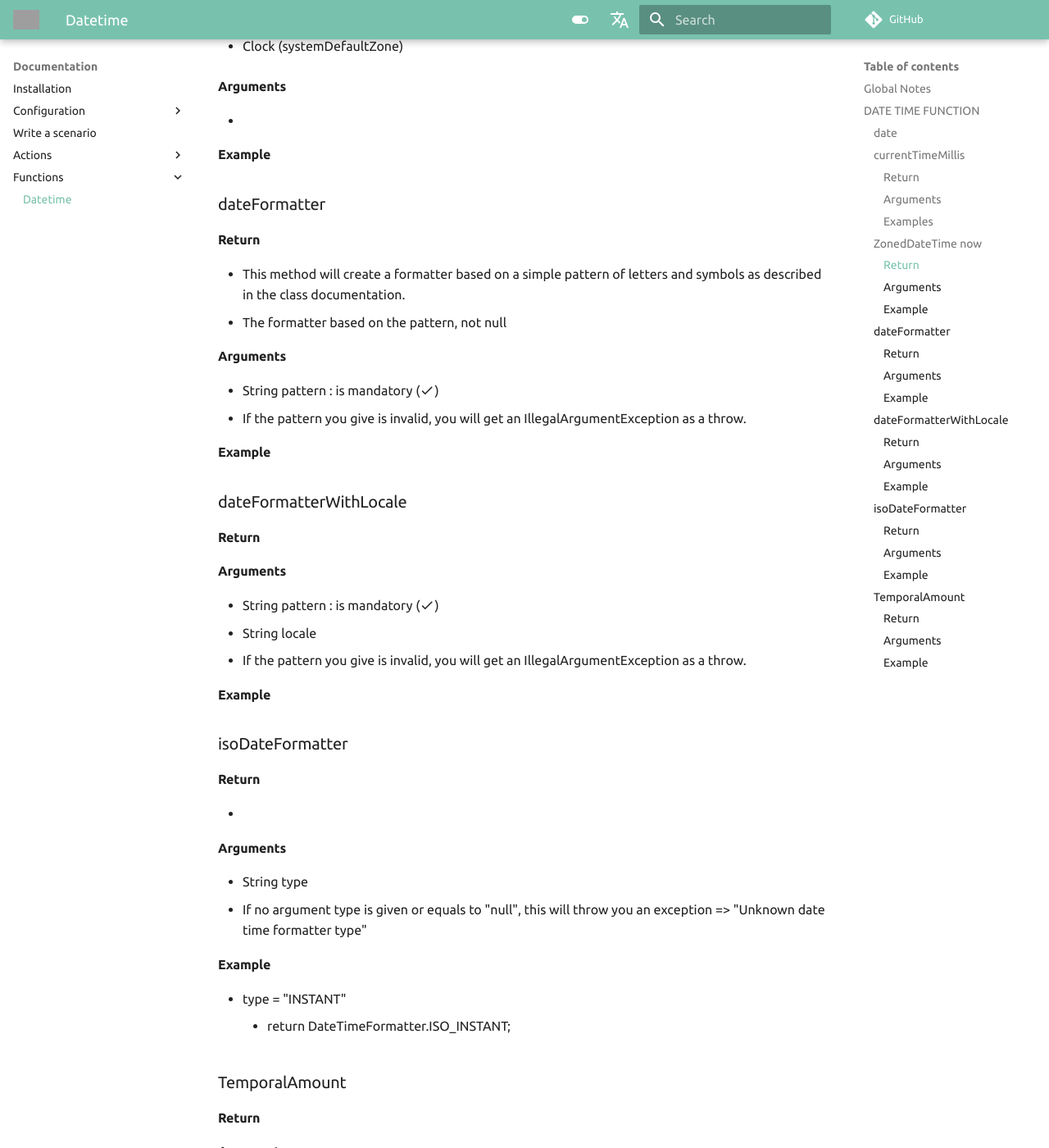
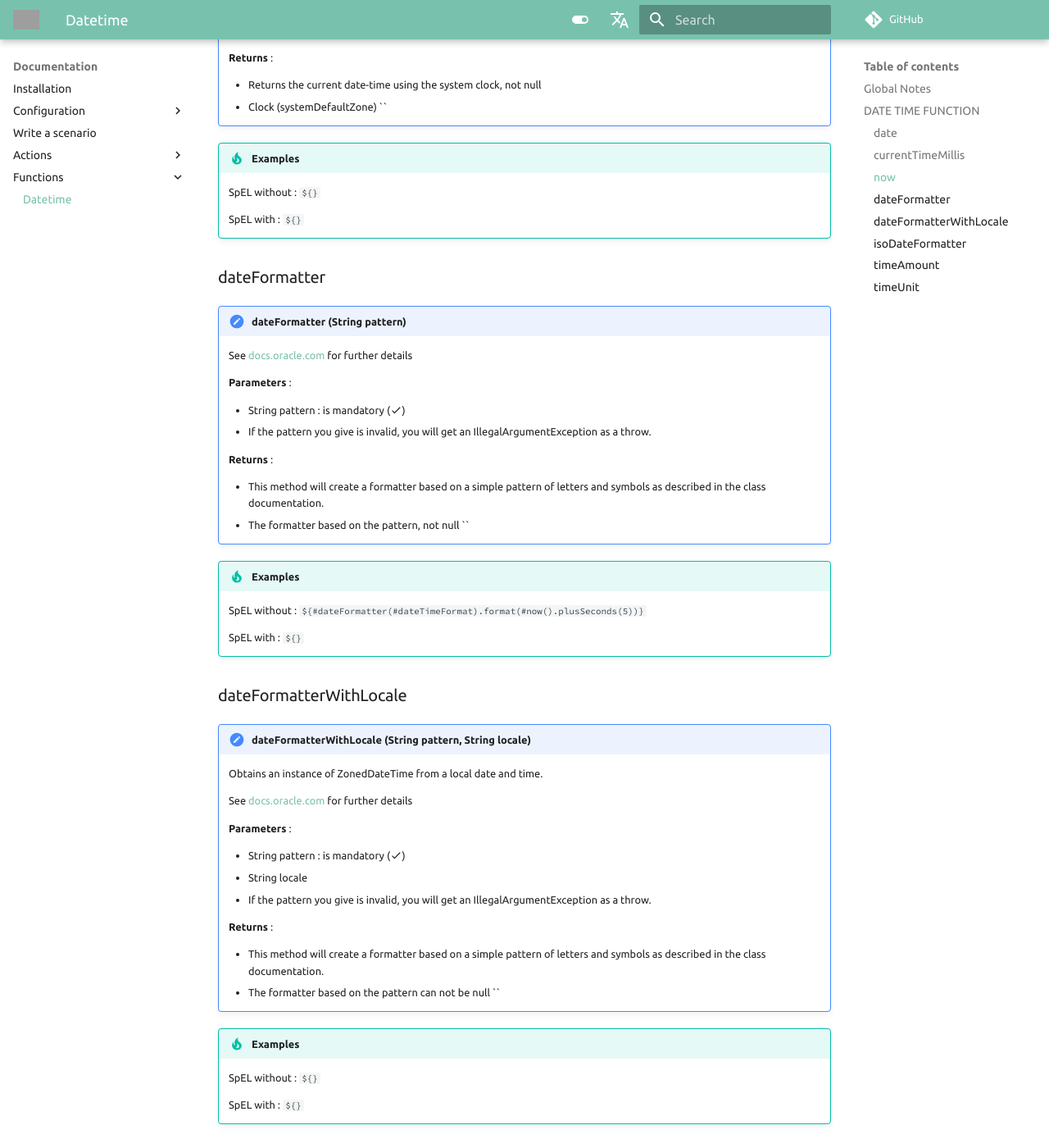
Before and after one commit to chutney-testing/chutney-testing.github.io-legacy, an MkDocs documentation site: the page built from docs/functions/datetime.md, in a window 1280 px wide and 1400 px high, scrolled down 2357 px. Shown: the whole window at 82% size. Built offline with MkDocs 1.6.1 and Material for MkDocs 9.7.7, drawn with Linux system fonts in a browser that asks for light colours; comment, search, counter and statistics services are not loaded; some of the changed text lies outside the part shown; grey boxes are pictures that could not be loaded.

Commit message:
doc: Format change datetime functions

```diff
--- a/docs/functions/datetime.md
+++ b/docs/functions/datetime.md
@@ -59,91 +59,177 @@ The following functions help you use ... :
 
 ## currentTimeMillis
 
-### Return
+!!! note "currentTimeMillis(String currentTimeMillis)"
 
-Returns the current time in milliseconds. Note that while the unit of time of the return value is a millisecond, the granularity of the value depends on the underlying operating system and may be larger.
+    Returns the current time in milliseconds. Note that while the unit of time of the return value is a millisecond, the granularity of the value depends on the underlying operating system and may be larger.
 
-* The difference, measured in milliseconds, between the current time and midnight, January 1, 1970 UTC.
-* Type of parameter : long
-* Type of return : string
+    See [docs.oracle.com](https://docs.oracle.com/en/java/javase/11/docs/api/java.base/java/util/Date.html) for further details
 
-### Arguments
+    **Parameters** :
 
-* String currentTimeMillis
+    * String currentTimeMillis
+    * Type of parameter : long
+    * Type of return : string
 
-### Examples
+    **Returns** :
+    The difference, measured in milliseconds, between the current time and midnight, January 1, 1970 UTC.
+    ``
 
-* currentTimeMillis :
 
-## ZonedDateTime now
+!!! tip "Examples"
 
-Obtains an instance of ZonedDateTime from a local date and time.
+    SpEL without : `${}`
 
-### Return
+    SpEL with    : `${}`
 
-* Obtains the current date-time from the system clock in the default time-zone.
-* Returns the current date-time using the system clock, not null
+## now
 
-* Clock (systemDefaultZone)
+!!! note "now(String )"
 
-### Arguments
+    Obtains the current date-time from the system clock in the default time-zone.
 
-*
-### Example
+    See [docs.oracle.com]() for further details
+
+    **Parameters** :
+
+    **Returns** :
+
+    * Returns the current date-time using the system clock, not null
+    * Clock (systemDefaultZone)
+    ``
+
+
+!!! tip "Examples"
+
+    SpEL without : `${}`
+
+    SpEL with    : `${}`
 
 ## dateFormatter
 
-### Return
+!!! note "dateFormatter (String pattern)"
 
-* This method will create a formatter based on a simple pattern of letters and symbols as described in the class documentation.
-* The formatter based on the pattern, not null
+    See [docs.oracle.com](https://docs.oracle.com/en/java/javase/11/docs/api/java.desktop/javax/swing/text/DateFormatter.html) for further details
 
-### Arguments
+    **Parameters** :
 
-* String pattern : is mandatory (:material-check:)
-* If the pattern you give is invalid, you will get an IllegalArgumentException as a throw.
+    * String pattern : is mandatory (:material-check:)
+    * If the pattern you give is invalid, you will get an IllegalArgumentException as a throw.
 
-### Example
+    **Returns** :
+
+    * This method will create a formatter based on a simple pattern of letters and symbols as described in the class documentation.
+    * The formatter based on the pattern, not null
+    ``
+
+
+!!! tip "Examples"
+
+    SpEL without : `${#dateFormatter(#dateTimeFormat).format(#now().plusSeconds(5))}`
+
+    SpEL with    : `${}`
+
 
 ## dateFormatterWithLocale
 
-### Return
+!!! note "dateFormatterWithLocale (String pattern, String locale)"
+
+    Obtains an instance of ZonedDateTime from a local date and time.
+
+    See [docs.oracle.com]() for further details
+
+    **Parameters** :
+
+    * String pattern : is mandatory (:material-check:)
+    * String locale
+    * If the pattern you give is invalid, you will get an IllegalArgumentException as a throw.
+
+    **Returns** :
+
+    * This method will create a formatter based on a simple pattern of letters and symbols as described in the class documentation.
+    * The formatter based on the pattern can not be null
+    ``
 
 
-### Arguments
+!!! tip "Examples"
 
-* String pattern : is mandatory (:material-check:)
-* String locale
-* If the pattern you give is invalid, you will get an IllegalArgumentException as a throw.
+    SpEL without : `${}`
 
-### Example
+    SpEL with    : `${}`
 
 
 ## isoDateFormatter
 
-### Return
-
-*
+!!! note "isoDateFormatter (String type)"
 
 
-### Arguments
 
-* String type
-* If no argument type is given or equals to "null", this will throw you an exception => "Unknown date time formatter type"
+    See [docs.oracle.com](https://docs.oracle.com/en/java/javase/11/docs/api/java.base/java/time/format/DateTimeFormatter.html) for further details
 
-### Example
+    **Parameters** :
 
-* type = "INSTANT"
-    * return DateTimeFormatter.ISO_INSTANT;
+    * String type
+    * If no argument type is given or equals to "null", this will throw you an exception => "Unknown date time formatter type"
+
+    **Returns** :
+
+    * This method will create a formatter based on a simple pattern of letters and symbols as described in the class documentation.
+    * The formatter based on the pattern, not null
+    ``
 
 
-## TemporalAmount
+!!! tip "Examples"
 
-### Return
+    SpEL without : `${#isoDateFormatter('instant')}`
+
+    SpEL with    : `${}`
 
 
-### Arguments
+## timeAmount
 
-* String text
+!!! note "timeAmount (String text)"
 
-### Example
+
+
+    See [docs.oracle.com](https://docs.oracle.com/en/java/javase/11/docs/api/java.base/java/util/concurrent/TimeUnit.html) for further details
+
+    **Parameters** :
+
+    * String text
+
+
+    **Returns** :
+
+    ``
+
+
+!!! tip "Examples"
+
+    SpEL without : `${}`
+
+    SpEL with    : `${}`
+
+## timeUnit
+
+!!! note "timeUnit (String unit)"
+
+
+
+    See [docs.oracle.com](https://docs.oracle.com/en/java/javase/11/docs/api/java.base/java/time/temporal/ChronoUnit.html) for further details
+
+    **Parameters** :
+
+    * String unit (:material-check:), if unit is equals to "null" you will get ==> IllegalArgumentException error
+
+    **Returns** :
+
+    *
+    *
+    ``
+
+
+!!! tip "Examples"
+
+    SpEL without : `${}`
+
+    SpEL with    : `${}`
```
